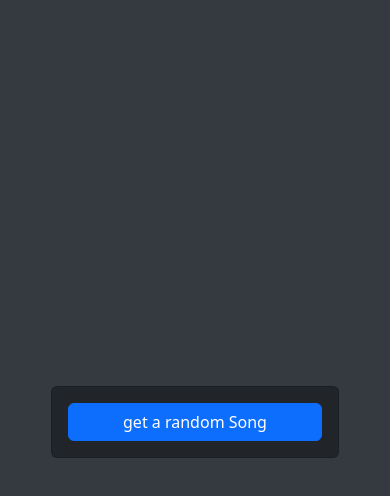
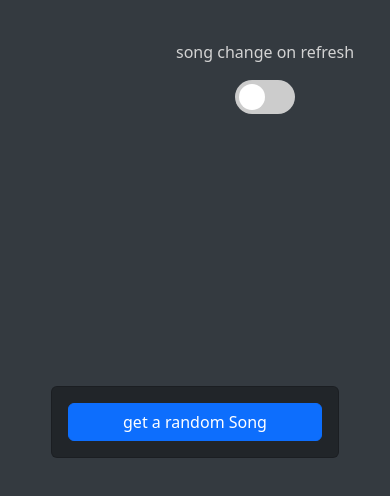
Before and after one commit to Brajo280603/Shuffle, a plain HTML site: page index.html in a window 390 px wide. Drawn offline with Linux system fonts and the light colour scheme.

Commit message:
refresh control

```diff
--- a/index.html
+++ b/index.html
@@ -13,6 +13,14 @@
     <title>get random songs from musicLM tests songs</title>
 </head>
 <body>
+
+    <div class="switchdiv" style="position: fixed;top: 1%;right: 1%;display: flex; justify-content: center;align-items: center; margin: 1rem;">
+      <p style="margin: 1rem;padding:0;margin-right: 1rem;text-align: center;">song change on refresh</p>
+      <label class="switch">
+        <input id="refresh" type="checkbox" >
+        <span class="slider round"></span>
+      </label>
+    </div>
     <div style="margin:1rem;padding: 1rem; " >
         <div class="card bg-dark" style="width: 18rem;height:100%;">
           <!-- <img class="card-img-top gameImage" src="${el.keyImages[2].url}" alt="currentGame"> -->
--- a/webpage/script.js
+++ b/webpage/script.js
@@ -2,5 +2,22 @@ function getRandomInt(max) {
     return Math.floor(Math.random() * max);
   }
 let ele = document.getElementById("link")
-  let songnum = getRandomInt(songs.length-1);
-  ele.href = songs[songnum];
+let refresh = document.getElementById("refresh");
+let songnum = getRandomInt(songs.length-1);
+
+ele.addEventListener('click',()=>{
+    if(refresh.checked == true){
+        // console.log("yes");
+        ele.href = songs[songnum];
+    }else{
+        // console.log("no")
+        songnum = getRandomInt(songs.length-1);
+        ele.href = songs[songnum];
+    }
+})
+
+
+
+
+
+  //add a option for saving to localstorage favorite songs
--- a/webpage/style.css
+++ b/webpage/style.css
@@ -38,3 +38,71 @@ html,body{
   cursor: pointer;
   outline: inherit;
 }
+
+
+/* ------------------- toggle switch ---------------- */
+.switch {
+    position: relative;
+    display: inline-block;
+    width: 60px;
+    height: 34px;
+  }
+
+  .switch input {
+    opacity: 0;
+    width: 0;
+    height: 0;
+  }
+
+  .slider {
+    position: absolute;
+    cursor: pointer;
+    top: 0;
+    left: 0;
+    right: 0;
+    bottom: 0;
+    background-color: #ccc;
+    -webkit-transition: .4s;
+    transition: .4s;
+  }
+
+  .slider:before {
+    position: absolute;
+    content: "";
+    height: 26px;
+    width: 26px;
+    left: 4px;
+    bottom: 4px;
+    background-color: white;
+    -webkit-transition: .4s;
+    transition: .4s;
+  }
+
+  input:checked + .slider {
+    background-color: #2196F3;
+  }
+
+  input:focus + .slider {
+    box-shadow: 0 0 1px #2196F3;
+  }
+
+  input:checked + .slider:before {
+    -webkit-transform: translateX(26px);
+    -ms-transform: translateX(26px);
+    transform: translateX(26px);
+  }
+
+  /* Rounded sliders */
+  .slider.round {
+    border-radius: 34px;
+  }
+
+  .slider.round:before {
+    border-radius: 50%;
+  }
+
+  @media (max-width:425px) {
+    .switchdiv{
+        flex-direction: column;
+    }
+  }
```
